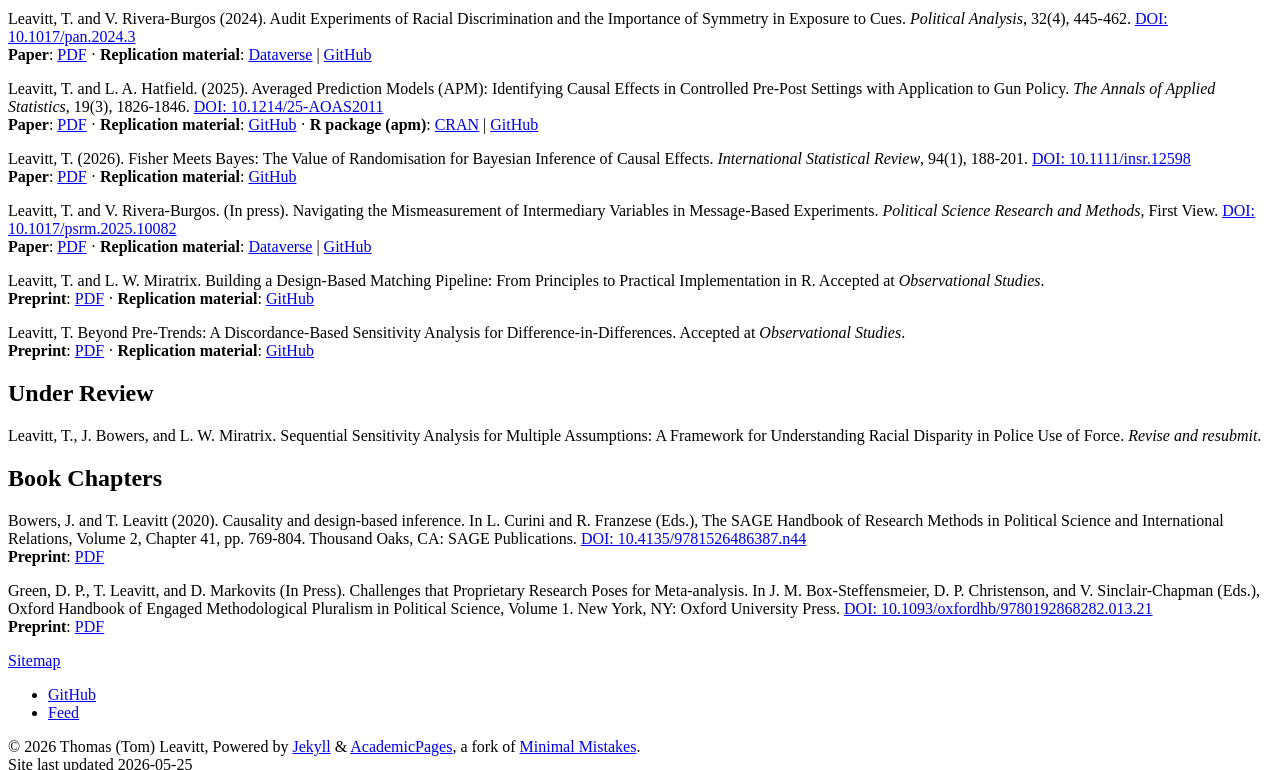
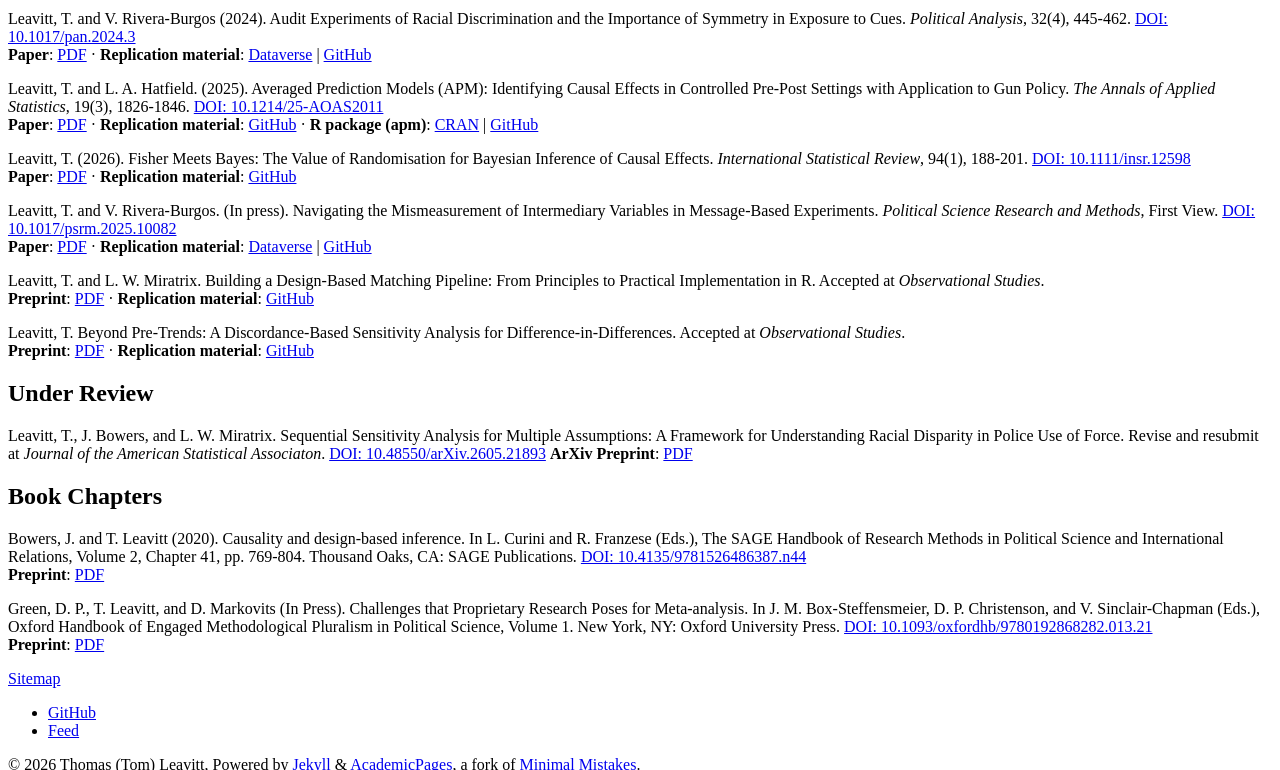
Before and after one commit to tl2624/tl2624.github.io, a Jekyll site: the page built from _pages/research.md, in a window 1280 px wide and 900 px high, scrolled down 1093 px, cut to the strip 0-770 px from the top of the window. Built offline with Jekyll 4.4.1, drawn with Linux system fonts in a browser that asks for light colours; some web fonts are replaced.

Commit message:
Update research.md with DOI and publication details
Added DOI link and updated publication status for the paper.

```diff
--- a/_pages/research.md
+++ b/_pages/research.md
@@ -30,7 +30,9 @@ Leavitt, T. Beyond Pre-Trends: A Discordance-Based Sensitivity Analysis for Diff
 
 ## Under Review
 
-Leavitt, T., J. Bowers, and L. W. Miratrix. Sequential Sensitivity Analysis for Multiple Assumptions: A Framework for Understanding Racial Disparity in Police Use of Force. *Revise and resubmit*.
+Leavitt, T., J. Bowers, and L. W. Miratrix. Sequential Sensitivity Analysis for Multiple Assumptions: A Framework for Understanding Racial Disparity in Police Use of Force. Revise and resubmit at *Journal of the American Statistical Associaton*. [DOI: 10.48550/arXiv.2605.21893](
+https://doi.org/10.48550/arXiv.2605.21893)
+**ArXiv Preprint**: [PDF](https://tl2624.github.io/files/Leavitt_Miratrix_Accepted.pdf)
 
 ## Book Chapters
 
```
